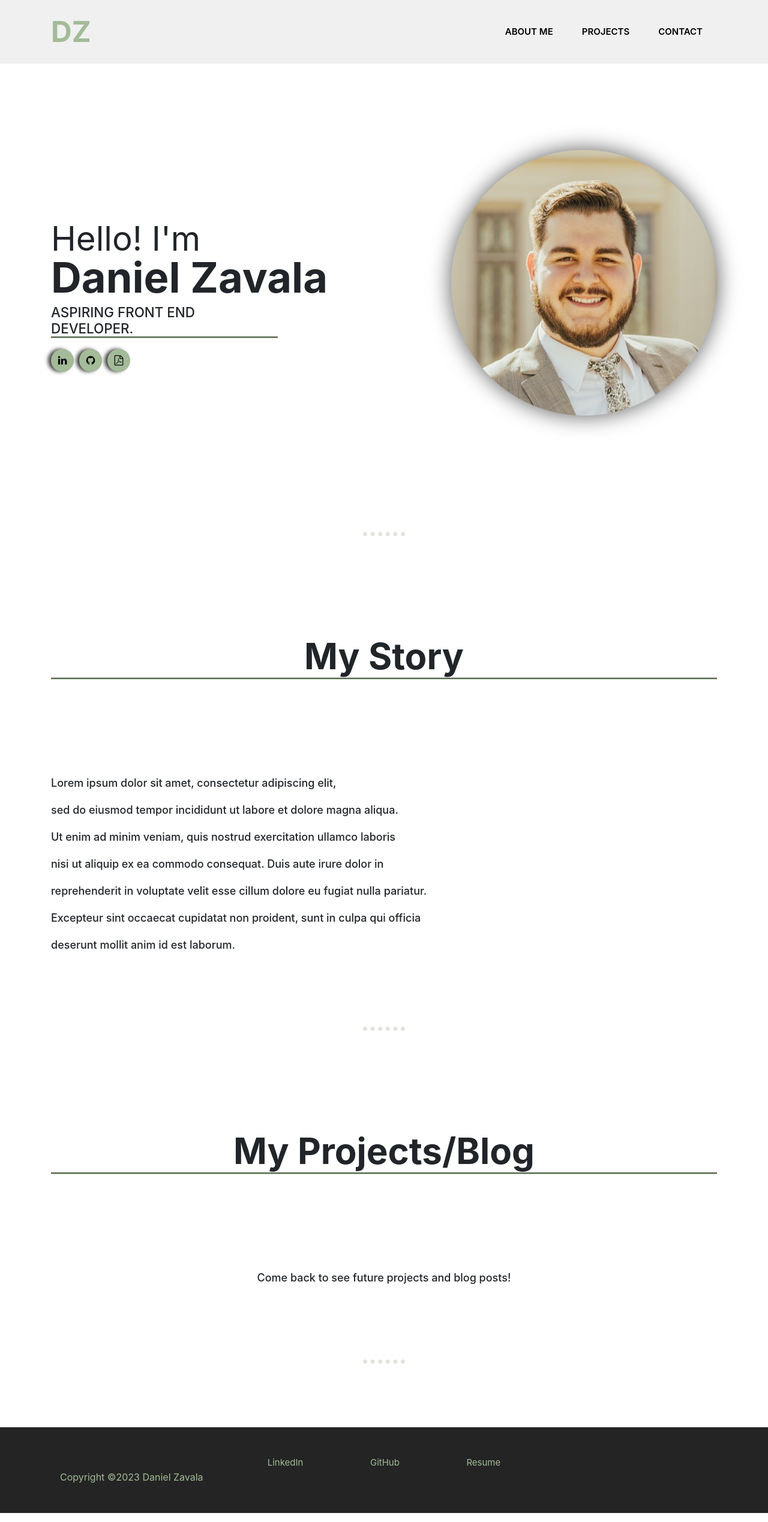
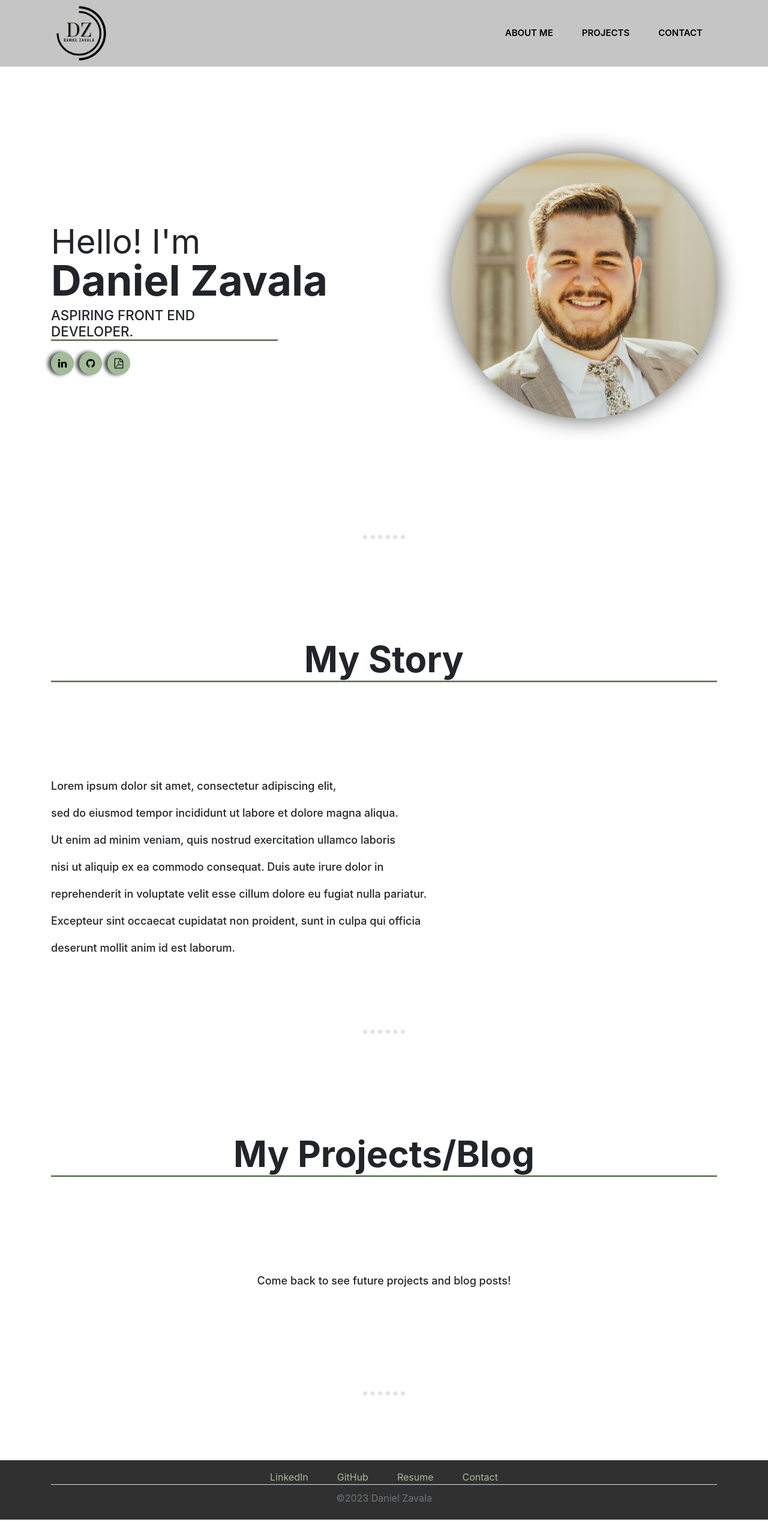
Before and after one commit to daza06/personal-site-published, a website: page index.html in a window 1280 px wide. Shown: the whole page at 60% size. Drawn offline with nearby package versions, Linux system fonts and the light colour scheme.

Commit message:
logo and footer fixes

```diff
--- a/index.html
+++ b/index.html
@@ -20,17 +20,13 @@
 
   <body>
     <!-- navbar -->
-    <section id="top">
+    <section class="top">
       <nav
         class="navbar navbar-expand-lg text-uppercase"
-        style="background-color: #f0f0f0"
+        style="background-color: #c5c5c5"
       >
-        <div class="container py-1">
-          <a
-            class="navbar-brand font-weight-bold link-hover-effect link-hover-effect--black"
-            href="#"
-            >DZ</a
-          >
+        <div class="nav-logo container">
+          <img src="assets/dz.png" alt="my logo" />
           <button
             class="navbar-toggler"
             type="button"
@@ -96,7 +92,7 @@
               ></a>
             </div>
           </div>
-          <div class="col-6 mx-auto">
+          <div class="my-face col-6 mx-auto">
             <img
               src="assets/DZ Face Shot.png"
               class="img-fluid float-right"
@@ -111,7 +107,7 @@
     <div class="breaker">
       <div class="container">
         <div class="row">
-          <div class="col-md-12">
+          <div class="col">
             <hr class="dotted" />
           </div>
         </div>
@@ -147,7 +143,7 @@
     <div class="breaker">
       <div class="container">
         <div class="row">
-          <div class="col-md-12">
+          <div class="col">
             <hr class="dotted" />
           </div>
         </div>
@@ -158,7 +154,7 @@
     <section class="projects">
       <div class="container">
         <div class="row">
-          <div class="col py-5 mr-auto">
+          <div class="col py-5">
             <h2>My Projects/Blog</h2>
             <p style="text-align: center">
               Come back to see future projects and blog posts!
@@ -172,27 +168,41 @@
     <div class="breaker">
       <div class="container">
         <div class="row">
-          <div class="col-md-12">
+          <div class="col py-5">
             <hr class="dotted" />
           </div>
         </div>
       </div>
     </div>
 
-    <footer>
+    <footer class="py-2 my-1">
       <div class="container">
-        <div class="row">
-          <div class="col py-5 mr-auto">
-            <div class="footer-links">
-              <a href="https://www.linkedin.com/in/daniel-zavala-aa5960238/" target="_blank" class="click">LinkedIn</a>
-              <a href="https://github.com/daza06" target="_blank" class="click">GitHub</a>
-              <a href="assets/Full Stack Certificate.pdf" target="_blank" class="click">Resume</a>
-            </div>
-            <div class="col-4 footer-copyright">Copyright &copy;2023 Daniel Zavala</div>
-          </div>
-        </div>
+        <ul class="foot justify-content-center border-bottom mt-2">
+          <li class="footer-link">
+            <a
+              href="https://www.linkedin.com/in/daniel-zavala-aa5960238/"
+              class="footer-link px-4"
+              >LinkedIn</a
+            >
+          </li>
+          <li class="footer-link">
+            <a href="https://github.com/daza06" class="footer-link px-4"
+              >GitHub</a
+            >
+          </li>
+          <li class="footer-link">
+            <a href="assets/Full Stack Certificate.pdf" class="footer-link px-4"
+              >Resume</a
+            >
+          </li>
+          <li class="footer-link">
+            <a href="#" class="footer-link px-4">Contact</a>
+          </li>
+        </ul>
+        <p class="text-center text-muted">&copy;2023 Daniel Zavala</p>
       </div>
     </footer>
+
     <script src="node_modules/jquery/dist/jquery.slim.min.js"></script>
     <script src="node_modules/popper.js/dist/umd/popper.min.js"></script>
     <script src="node_modules/bootstrap/dist/js/bootstrap.min.js"></script>
--- a/styles/styles.css
+++ b/styles/styles.css
@@ -58,14 +58,6 @@ html {
   width: 100%;
 }
 
-.navbar-brand {
-  font-size: 3rem;
-  font-weight: 800;
-  color: #a3bb98;
-  cursor: pointer;
-  text-decoration: none;
-}
-
 .navbar-brand:hover {
   color: black;
 }
@@ -86,10 +78,18 @@ html {
   width: 70%;
 }
 
-img {
-  height: max-content;
-  width: max-content;
+.my-face img {
   filter: drop-shadow(0px 0px 18px rgb(90, 90, 90));
+}
+
+.nav-logo img {
+  height: 95px;
+  width: 95px;
+}
+
+.footer-logo img {
+  height: 80px;
+  width: 80px;
 }
 
 .social-list {
@@ -201,32 +201,38 @@ hr.dotted {
 }
 
 footer {
-  background-color: #242424;
+  background-color: #303030;
   margin-top: 50px;
 }
 
 .footer-links {
   align-items: center;
-  width: 100%;
-  max-width: 500px;
+  max-width: 400px;
   display: flex;
   justify-content: space-around;
   margin: auto;
 }
 
-.footer-links a {
-  font-size: 15px;
+.footer-link a {
+  font-size: 16px;
   color: #a3bb98;
   text-decoration: none;
   text-decoration-line: none;
 }
 
-.footer-links:hover {
-  color: #f0f0f0;
+.footer-link:hover {
+  color: white;
 }
 
 .footer-copyright {
   color: #a3bb98;
+}
+
+.foot {
+  display: flex;
+  flex-wrap: wrap;
+  margin-bottom: 10px;
+  list-style: none;
 }
 /* html {
   font-size: 70%;
```
Also changed, not shown: assets/dz.png (added).
